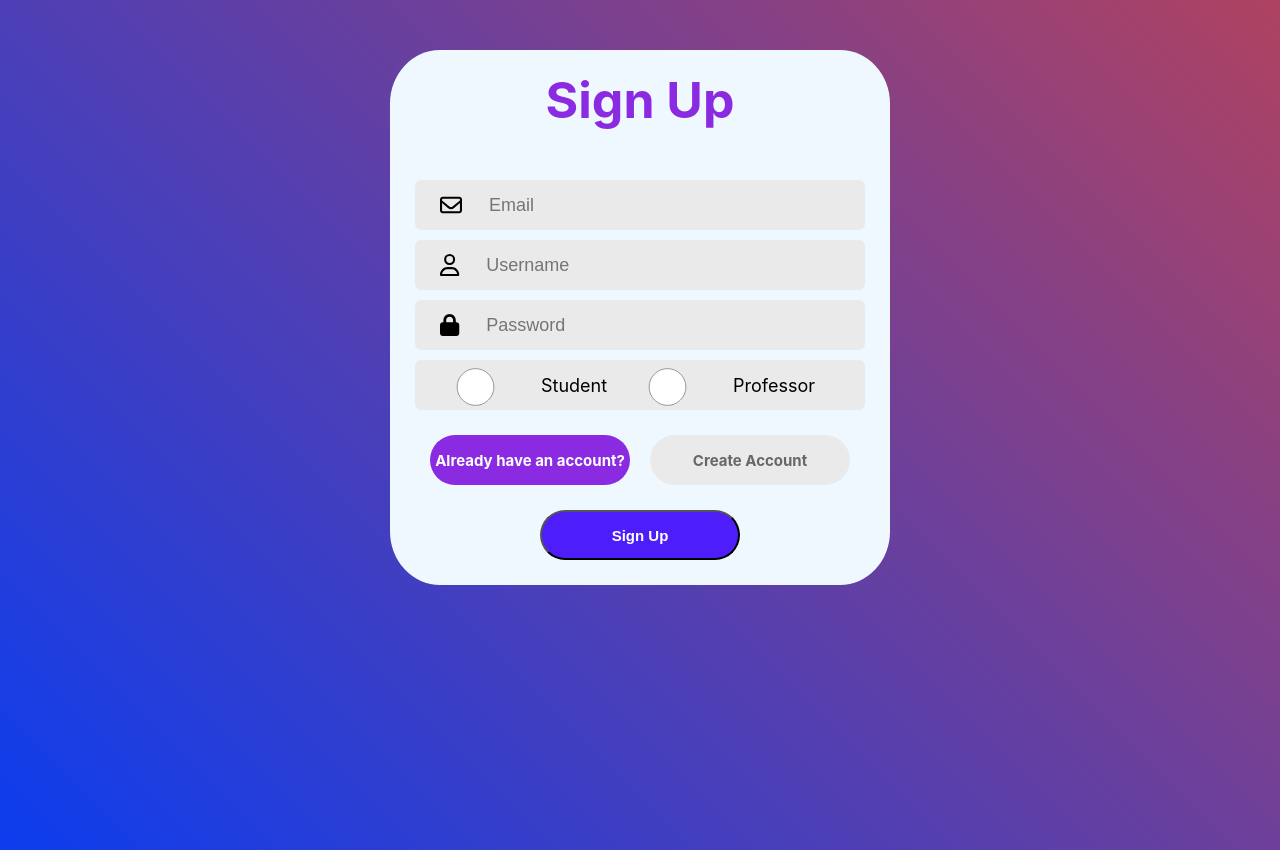
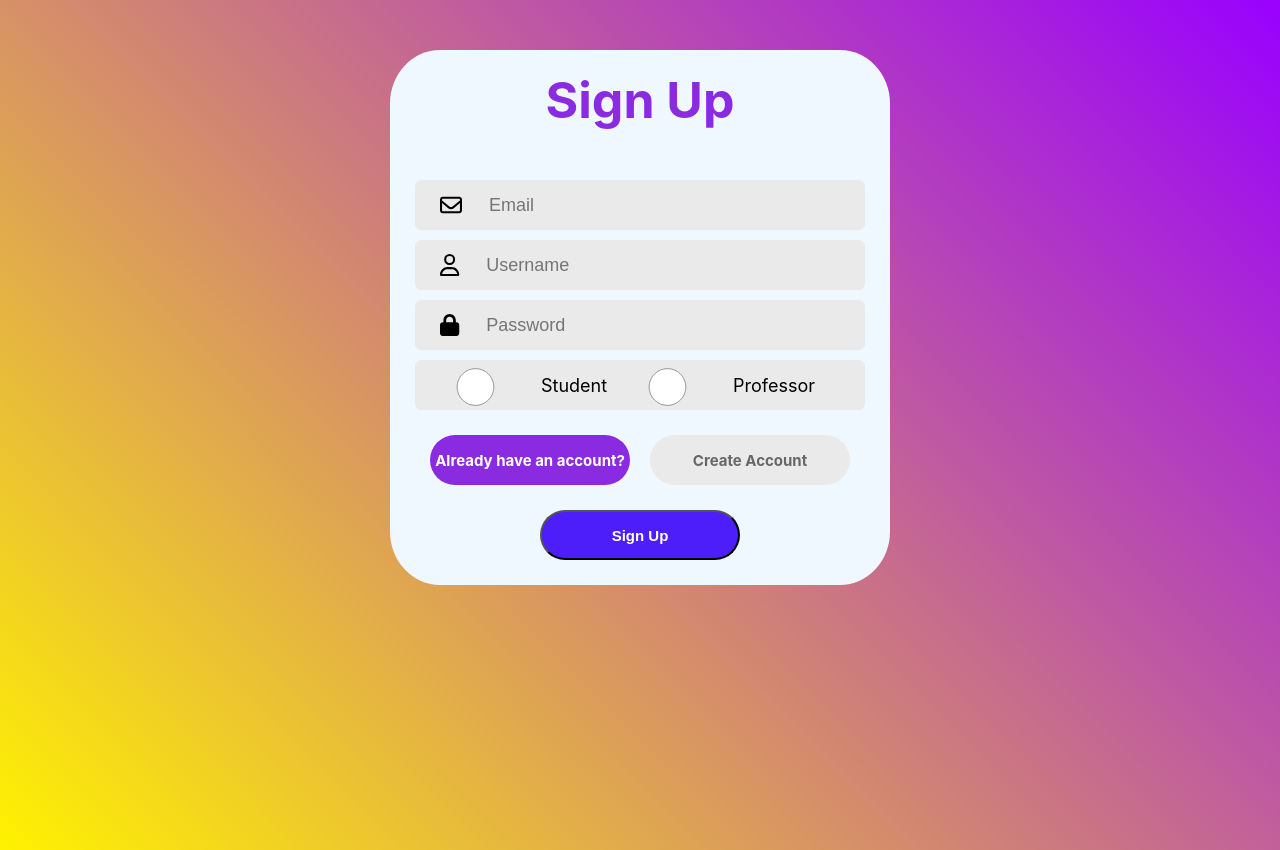
Before and after one commit to RusuSergiu12/Web, a React (Create React App) app in the folder my-app/: page / in a window 1280 px wide. Built offline with nearby package versions, Linux system fonts and the light colour scheme.

Commit message:
fundalfrum

```diff
--- a/my-app/src/index.css
+++ b/my-app/src/index.css
@@ -6,7 +6,7 @@ body {
   -webkit-font-smoothing: antialiased;
   -moz-osx-font-smoothing: grayscale;
   height: 100vh;
-  background: linear-gradient(45deg, #0c3dee, #af4261);
+  background: linear-gradient(45deg, #fff200, #9900ff);
   overflow: hidden;
 }
 
```
